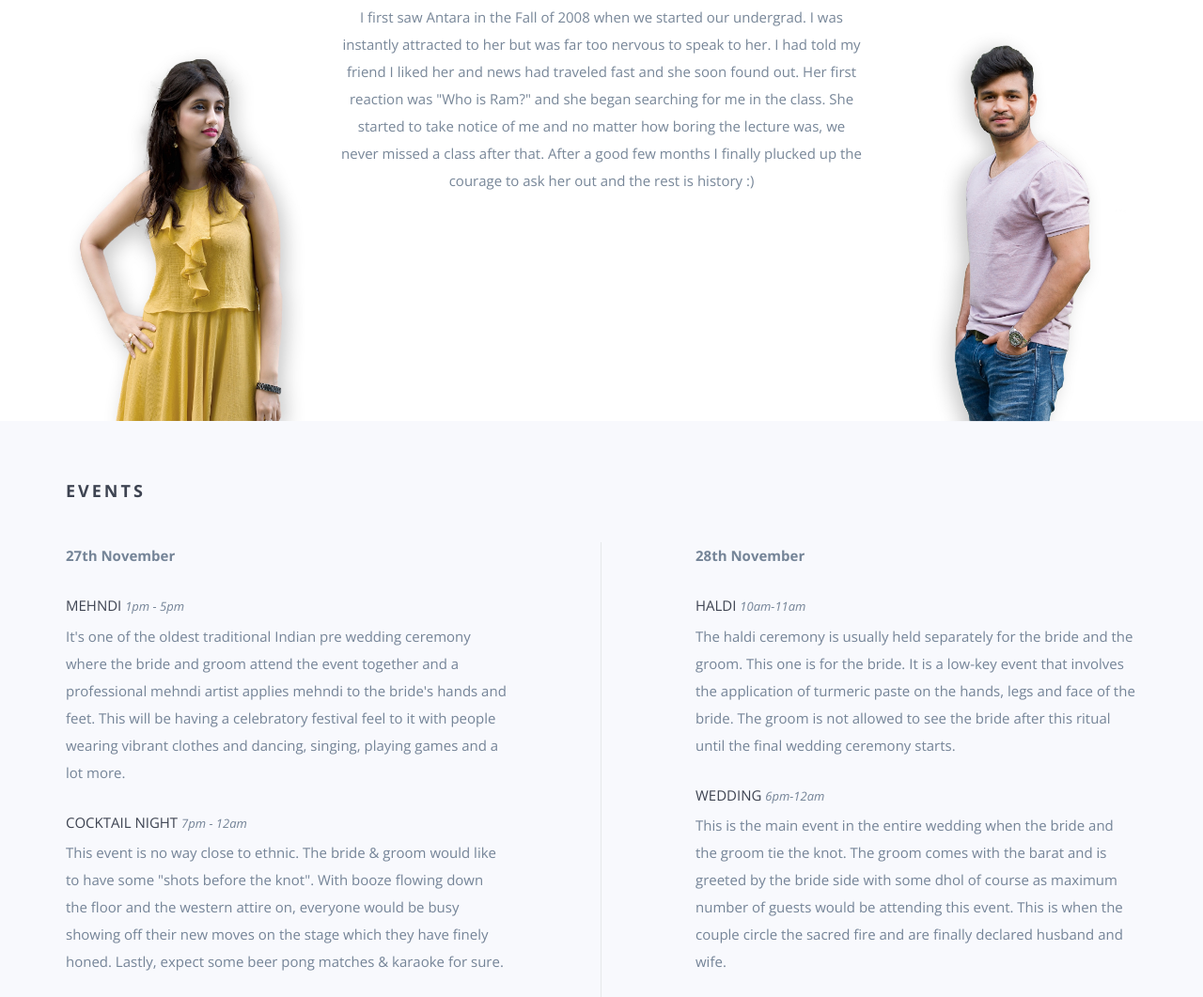
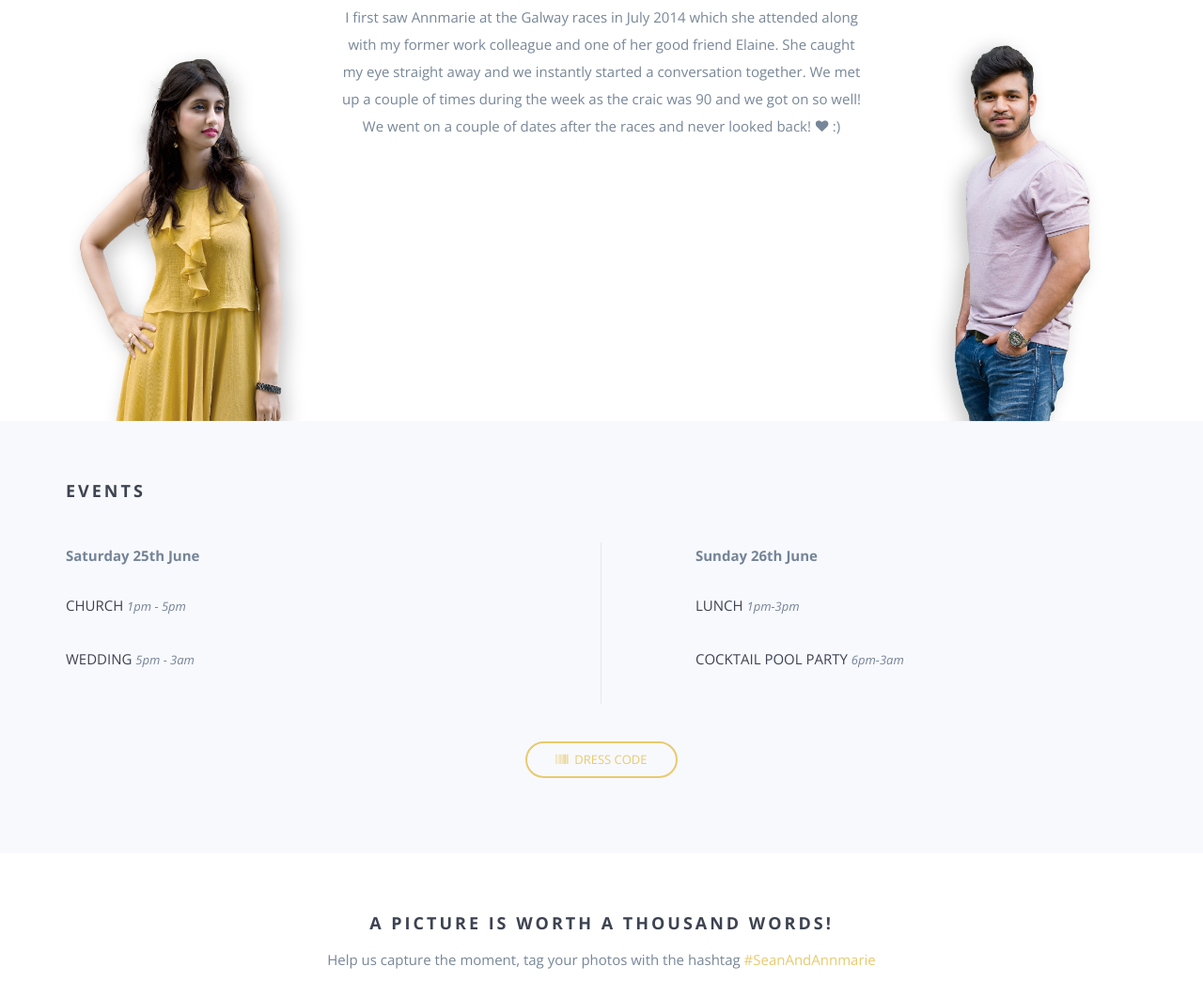
Before and after one commit to ryanoirl/ryanoirl.github.io, a website: page index.html in a window 1280 px wide. Shown: the part 1119-2180 px from the top of the page at 94% size. Drawn offline with nearby package versions, Linux system fonts and the light colour scheme; some packages are replaced by stand-ins of ours; a script that the page names is missing; files whose address does not match are found by name.

Commit message:
Update index content
Doing update to content.

```diff
--- a/index.html
+++ b/index.html
@@ -90,7 +90,7 @@
         <div class="row">
             <div class="col-md-12 text-center">
                 <h3>We are getting hitched</h3>
-                <p>The dates are 27<sup>th</sup> & 28<sup>th</sup> of November '17 and we would like you to be a part of
+                <p>The dates are 25<sup>th</sup> & 26<sup>th</sup> of Junne '22 and we would like you to be a part of
                     it.</p>
                 <div class="share-bar"></div>
             </div>
@@ -109,12 +109,10 @@
             <div class="col-md-3 hidden-sm hidden-xs"><img src="img/IMG_2317.jpg" class="wp1"></div>
             <div class="col-md-6">
                 <p>
-                    I first saw Antara in the Fall of 2008 when we started our undergrad. I was instantly attracted to
-                    her but was far too nervous to speak to her. I had told my friend I liked her and news had traveled
-                    fast and she soon found out. Her first reaction was "Who is Ram?" and she began searching for me in
-                    the class. She started to take notice of me and no matter how boring the lecture was, we never
-                    missed a class after that. After a good few months I finally plucked up the courage to ask her out
-                    and the rest is history :)
+                    I first saw Annmarie at the Galway races in July 2014 which she attended along with my former work colleague
+                    and one of her good friend Elaine. She caught my eye straight away and we instantly started a conversation
+                    together. We met up a couple of times during the week as the craic was 90 and we got on so well!
+                    We went on a couple of dates after the races and never looked back! <span class="fa fa-heart pulse2"></span> :)
                 </p>
             </div>
             <div class="col-md-3 hidden-sm hidden-xs"><img src="img/DSD_0214.jpg" class="wp2"></div>
@@ -136,39 +134,26 @@
         <div class="row">
             <div class="col-md-6 col-sm-12 col-xs-12 leftcol">
                 <div class="wp3">
-                    <p><strong>27th November</strong></p>
+                    <p><strong>Saturday 25th June</strong></p>
 
-                    <h5>Mehndi <span class="time">1PM - 5PM</span></h5>
-                    <p>It's one of the oldest traditional Indian pre wedding ceremony where the bride and groom
-                        attend the event together and a professional mehndi artist applies
-                        mehndi to the bride's hands and feet. This will be having a celebratory
-                        festival feel to it with people wearing vibrant clothes and dancing, singing, playing
-                        games and a lot more.</p>
+                    <h5>Church <span class="time">1PM - 5PM</span></h5>
+                    <p></p>
                 </div>
                 <div class="wp5">
-                    <h5>Cocktail Night <span class="time">7PM - 12AM</span></h5>
-                    <p>This event is no way close to ethnic. The bride & groom would like to have some "shots before the
-                        knot". With booze flowing down the floor and the western attire on, everyone would be busy
-                        showing off their new moves on the stage which they have finely honed. Lastly, expect some beer
-                        pong matches & karaoke for sure.</p>
+                    <h5>Wedding <span class="time">5PM - 3AM</span></h5>
+                    <p></p>
                 </div>
             </div>
             <div class="col-md-6 col-sm-12 col-xs-12 rightcol">
                 <div class="wp4">
-                    <p><strong>28th November</strong></p>
+                    <p><strong>Sunday 26th June</strong></p>
 
-                    <h5>Haldi <span class="time">10AM-11AM</span></h5>
-                    <p>The haldi ceremony is usually held separately for the bride and the groom. This one is for the
-                        bride. It is a low-key event that involves the application of turmeric paste on the hands, legs
-                        and face of the bride. The groom is not allowed to see the bride after this ritual until the
-                        final wedding ceremony starts.</p>
+                    <h5>Lunch <span class="time">1PM-3PM</span></h5>
+                    <p></p>
                 </div>
                 <div class="wp6">
-                    <h5>Wedding <span class="time">6PM-12AM</span></h5>
-                    <p>This is the main event in the entire wedding when the bride and the groom tie the
-                        knot. The groom comes with the barat and is greeted by the bride side with some dhol of course
-                        as maximum number of guests would be attending this event. This is when the couple circle the
-                        sacred fire and are finally declared husband and wife.</p>
+                    <h5>Cocktail Pool Party <span class="time">6PM-3AM</span></h5>
+                    <p></p>
                 </div>
             </div>
         </div>
@@ -192,37 +177,15 @@
                     <button type="button" class="close" data-dismiss="modal" aria-label="Close"><span>&times;</span>
                     </button>
                     <h3 class="text-center section-padding">Ugh... dress codes?</h3>
-                    <h5>Mehndi <span class="time">1PM - 5PM</span></h5>
+                    <h5>Wedding <span class="time">1PM - 3AM</span></h5>
                     <p>
-                        <strong>Ethnic indian wear</strong>
+                        <strong>Suit</strong>
                         <br>
                         Ladies can wear something
                         <a href="https://www.pinterest.com/ramswarooppatra/mehndi-dress-for-women/">bright & vivid</a>
                         and gentlemen can be on
                         their <a href="https://www.pinterest.com/ramswarooppatra/mehndi-dress-for-men/">vibrant
                         kurtas</a> with pants or pyjamas along with an optional shawl.
-                    </p>
-                    <h5>Cocktail Night <span class="time">7PM - 12AM</span></h5>
-                    <p>
-                        <strong>Western attire</strong>
-                        <br>
-                        A semi-formal look that is contemporary & fashionable which is not too prim & proper is the best
-                        to pull off this night. You can see some pins for
-                        <a href="https://www.pinterest.com/ramswarooppatra/cocktail-night-outfit-for-women/">ladies</a>
-                        & <a href="https://www.pinterest.com/ramswarooppatra/cocktail-night-outfit-for-men/">gents</a>.
-                    </p>
-                    <h5>Wedding <span class="time">6PM-12AM</span></h5>
-                    <p>
-                        <strong>Indo-western</strong>
-                        <br>
-                        Ladies can flaunt their unconventional sarees,
-                        <a href="https://www.pinterest.com/ramswarooppatra/indo-western-lehengas/">lehengas</a>,
-                        <a href="https://www.pinterest.com/ramswarooppatra/indo-western-anarkalis/">anarkalis</a>,
-                        dresses and the list
-                        goes on whereas gentlemen can wear any kind of suit or just blazer. If you don't like to wear a
-                        suit/blazer, you can do a <a
-                            href="https://www.pinterest.com/ramswarooppatra/high-neck-jackets-for-men/">high-neck
-                        (band gala) waistcoat & shirt</a> combo.
                     </p>
                 </div>
             </div><!-- /.modal-content -->
@@ -249,7 +212,7 @@
     </div>
 </section>
 
-<section id="eng-pics" class="section-padding">
+<!-- <section id="eng-pics" class="section-padding">
     <div class="container-fluid">
         <div class="row">
             <div class="col-md-12 text-center">
@@ -332,15 +295,15 @@
             </div>
         </div>
     </div>-->
-</section>
+</section> -->
 
 <section id="video-bg" class="hidden-sm hidden-xs">
     <div id="bgndVideo" class="player"
          data-property="{videoURL:'https://youtu.be/9giqL1H6yRs',containment:'#video-bg',autoPlay:true, mute:true, showControls:false, startAt:80, stopAt:259, opacity:1}">
     </div>
     <div id="video-content">
-        <h5>Kolkata</h5>
-        <p>City of joy</p>
+        <h5>Puglia</h5>
+        <p>Largest wine-making regions in Italy</p>
     </div>
 </section>
 
```
